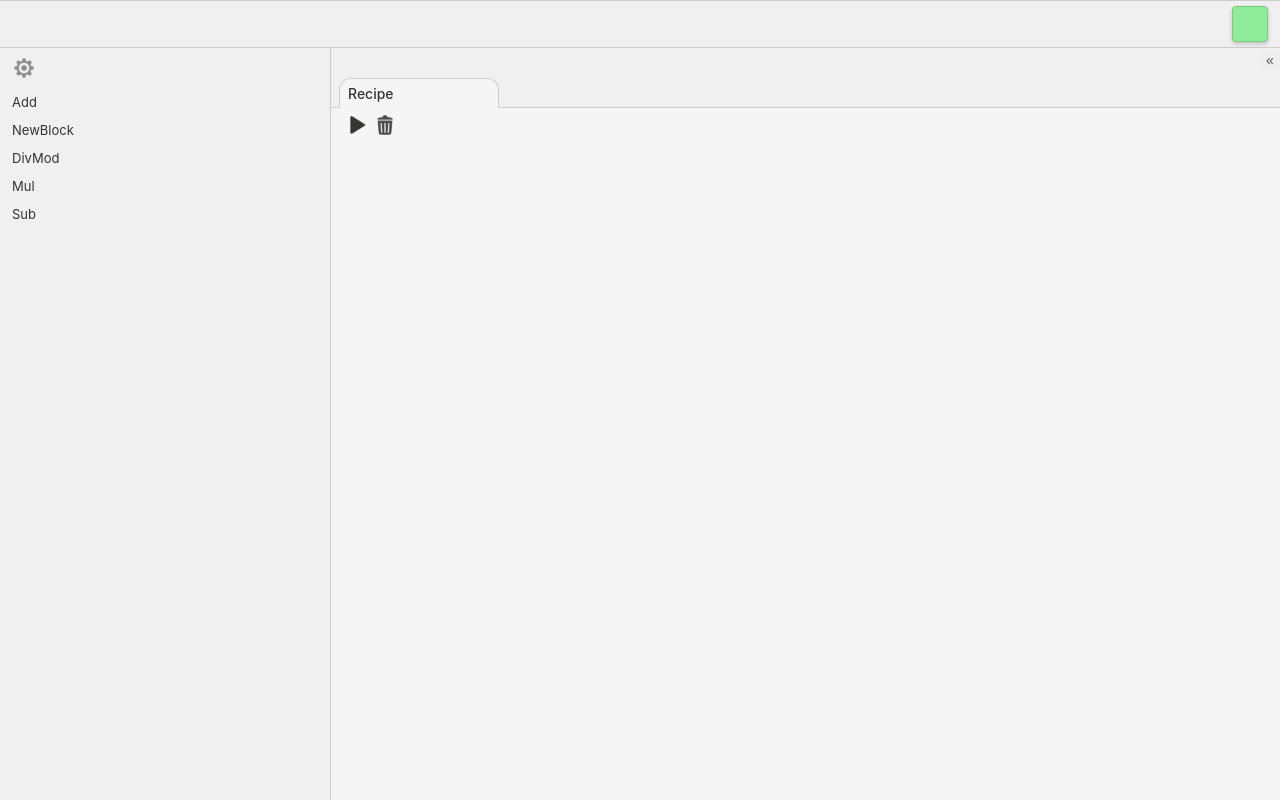
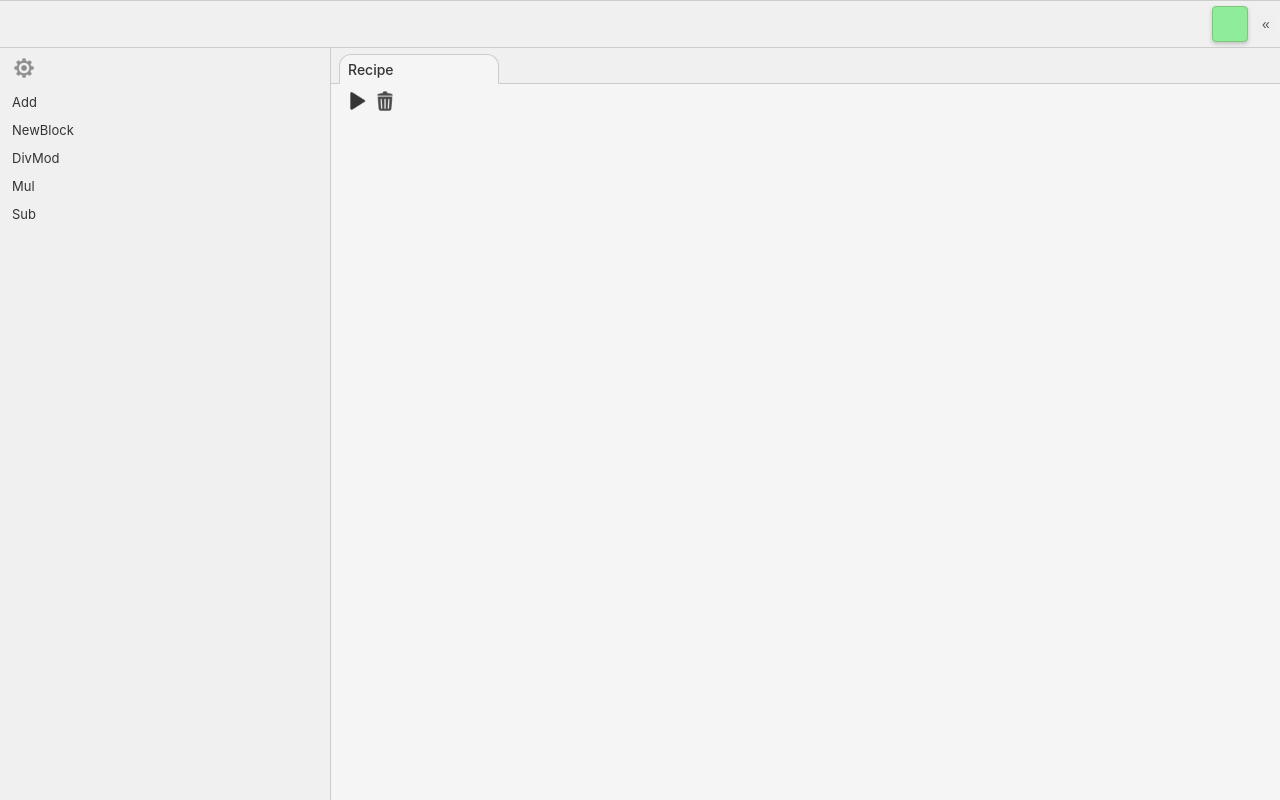
Before and after one commit to acchi17/ScriptFlow, a Vue app: page / in a window 1280 px wide. Built offline with nearby package versions, Linux system fonts and the light colour scheme.

Commit message:
feat: enhance log visibility toggle and update related components

```diff
--- a/src/components/BlockScriptSetting.vue
+++ b/src/components/BlockScriptSetting.vue
@@ -1,6 +1,6 @@
 <template>
   <div class="panel">
-    <div class="panel-header">Block Script</div>
+    <div class="panel-header">Block Script file</div>
     <div class="panel-body">
       <div v-if="status === 'found'" class="status-found">
         <span class="status-icon">✓</span>
@@ -92,6 +92,7 @@ export default {
   font-weight: 600;
   letter-spacing: 0.05em;
   color: #777;
+  text-align: center;
   border-bottom: var(--base-outline-border, 1px solid #ccc);
   user-select: none;
 }
--- a/src/components/ExecutionLogView.vue
+++ b/src/components/ExecutionLogView.vue
@@ -2,7 +2,7 @@
   <div class="execution-log-view">
     <!-- Header section with title and clear button -->
     <div class="log-header">
-      <h4>Execution Log</h4>
+      <h5>Execution Log</h5>
       <button @click="clearLogs" class="clear-button">Clear</button>
     </div>
     <!-- Empty state message -->
--- a/src/components/MainArea.vue
+++ b/src/components/MainArea.vue
@@ -1,12 +1,5 @@
 <template>
   <div class="main-area">
-    <div class="top-spacer">
-      <button class="log-toggle-btn"
-              :title="showLog ? 'Hide Log' : 'Show Log'"
-              @click="showLog = !showLog">
-        {{ showLog ? '»' : '«' }}
-      </button>
-    </div>
     <div class="main-content" :class="{ 'executing': isExecuting }">
       <div class="tab-bar">
         <div class="tab active">
@@ -33,13 +26,8 @@ export default {
     ExecutionLogView
   },
   setup() {
-    const { isExecuting } = useSystemState()
-    return { isExecuting }
-  },
-  data() {
-    return {
-      showLog: false
-    }
+    const { isExecuting, showLog } = useSystemState()
+    return { isExecuting, showLog }
   }
 }
 </script>
@@ -52,16 +40,9 @@ export default {
   background-color: var(--main-bg-color);
 }
 
-.top-spacer {
-  height: 24px;
-  display: flex;
-  align-items: center;
-  justify-content: flex-end;
-}
-
 .main-content {
   position: relative;
-  height: calc(100% - 24px);
+  height: 100%;
   display: flex;
   flex-direction: column;
 }
@@ -111,20 +92,6 @@ export default {
   height: calc(100% - var(--main-tab-bar-height));
 }
 
-.log-toggle-btn {
-  width: 20px;
-  height: 20px;
-  font-size: 14px;
-  color: #555;
-  border: none;
-  border-radius: 4px;
-  cursor: pointer;
-}
-
-.log-toggle-btn:hover {
-  background-color: rgba(0, 0, 0, 0.1);
-}
-
 .log-popup {
   position: absolute;
   top: -1px;
--- a/src/components/MenuArea.vue
+++ b/src/components/MenuArea.vue
@@ -8,11 +8,17 @@
         @dragend="onDragEndContainer"
       ></div>
     </div>
+    <button class="log-toggle-btn"
+            :title="showLog ? 'Hide Log' : 'Show Log'"
+            @click="toggleLog">
+      {{ showLog ? '»' : '«' }}
+    </button>
   </div>
 </template>
 
 <script>
 import { useDraggable } from '../composables/useDraggable'
+import { useSystemState } from '../composables/useSystemState'
 
 export default {
   name: 'MenuArea',
@@ -23,7 +29,8 @@ export default {
       event.dataTransfer.setData('entryName', 'Container')
       event.dataTransfer.setData('sourceId', undefined)
     })
-    return { onDragStartContainer, onDragEndContainer }
+    const { showLog, toggleLog } = useSystemState()
+    return { onDragStartContainer, onDragEndContainer, showLog, toggleLog }
   }
 }
 </script>
@@ -34,7 +41,8 @@ export default {
   display: flex;
   align-items: center;
   justify-content: flex-end;
-  padding: 0 12px;
+  padding: 0 4px;
+  gap: 8px;
   border-top: var(--base-outline-border);
   border-bottom: var(--base-outline-border);
   background-color: var(--main-bg-color);
@@ -54,4 +62,16 @@ export default {
   background-color: #8eec9a;
   border: 1px solid #7bc97b;
 }
+.log-toggle-btn {
+  width: 20px;
+  height: 20px;
+  font-size: 14px;
+  color: #555;
+  border: none;
+  border-radius: 4px;
+  cursor: pointer;
+}
+.log-toggle-btn:hover {
+  background-color: rgba(0, 0, 0, 0.1);
+}
 </style>
--- a/src/composables/useSystemState.js
+++ b/src/composables/useSystemState.js
@@ -6,6 +6,9 @@ const isDragging = ref(false)
 
 // execution lock
 const isExecuting = ref(false)
+
+// log visibility
+const showLog = ref(false)
 
 // entry selection
 const selectedEntryId = ref(null)
@@ -26,6 +29,9 @@ export function useSystemState() {
 
   // --- execution lock ---
   const setExecuting = (value) => { isExecuting.value = value }
+
+  // --- log visibility ---
+  const toggleLog = () => { showLog.value = !showLog.value }
 
   // --- selection ---
   const isSelected = (entryId) => computed(() => selectedEntryId.value === entryId)
@@ -104,6 +110,9 @@ export function useSystemState() {
     // execution
     isExecuting: readonly(isExecuting),
     setExecuting,
+    // log
+    showLog: readonly(showLog),
+    toggleLog,
     // selection
     isSelected,
     getSelectedEntryId,
```
